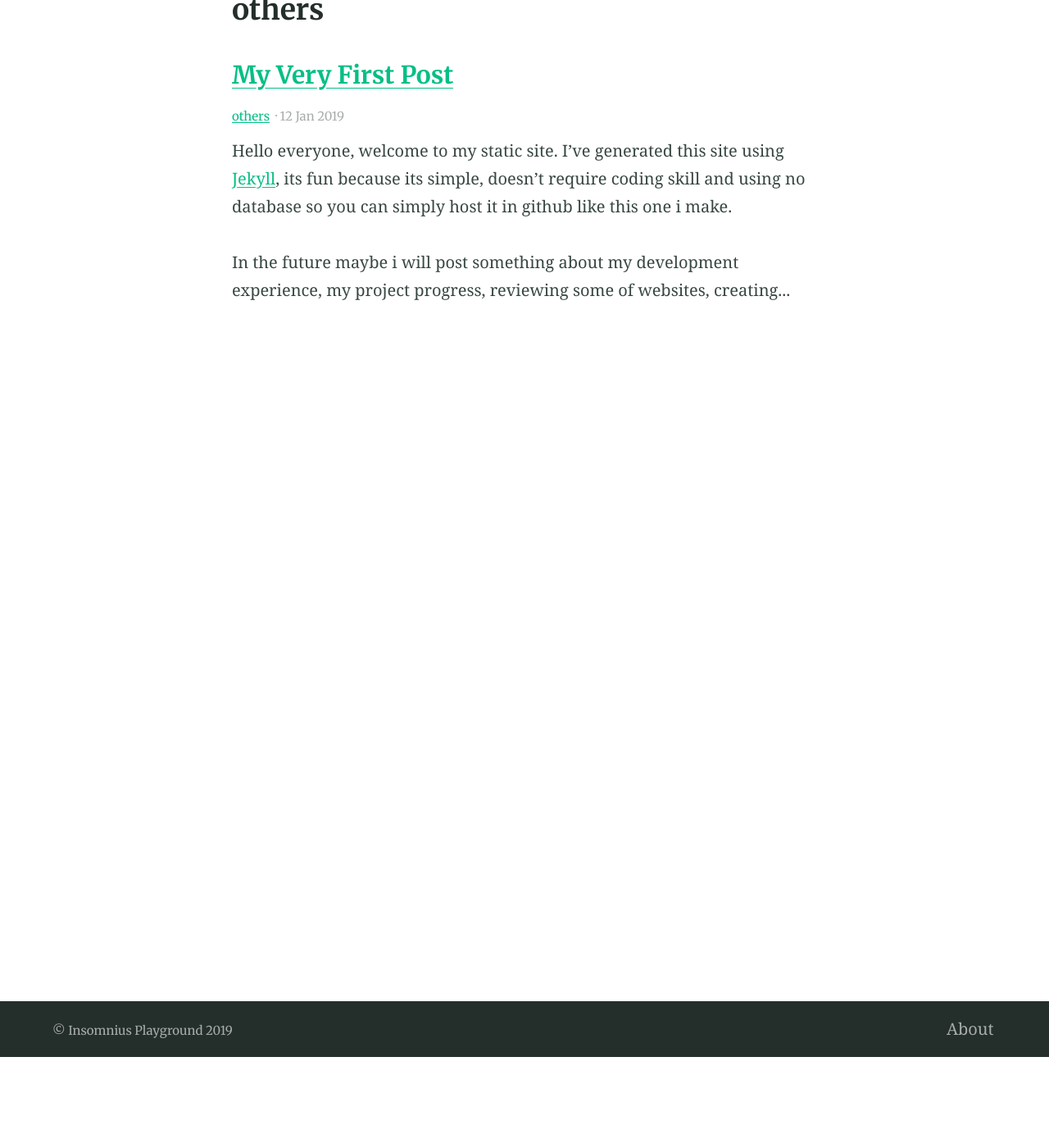
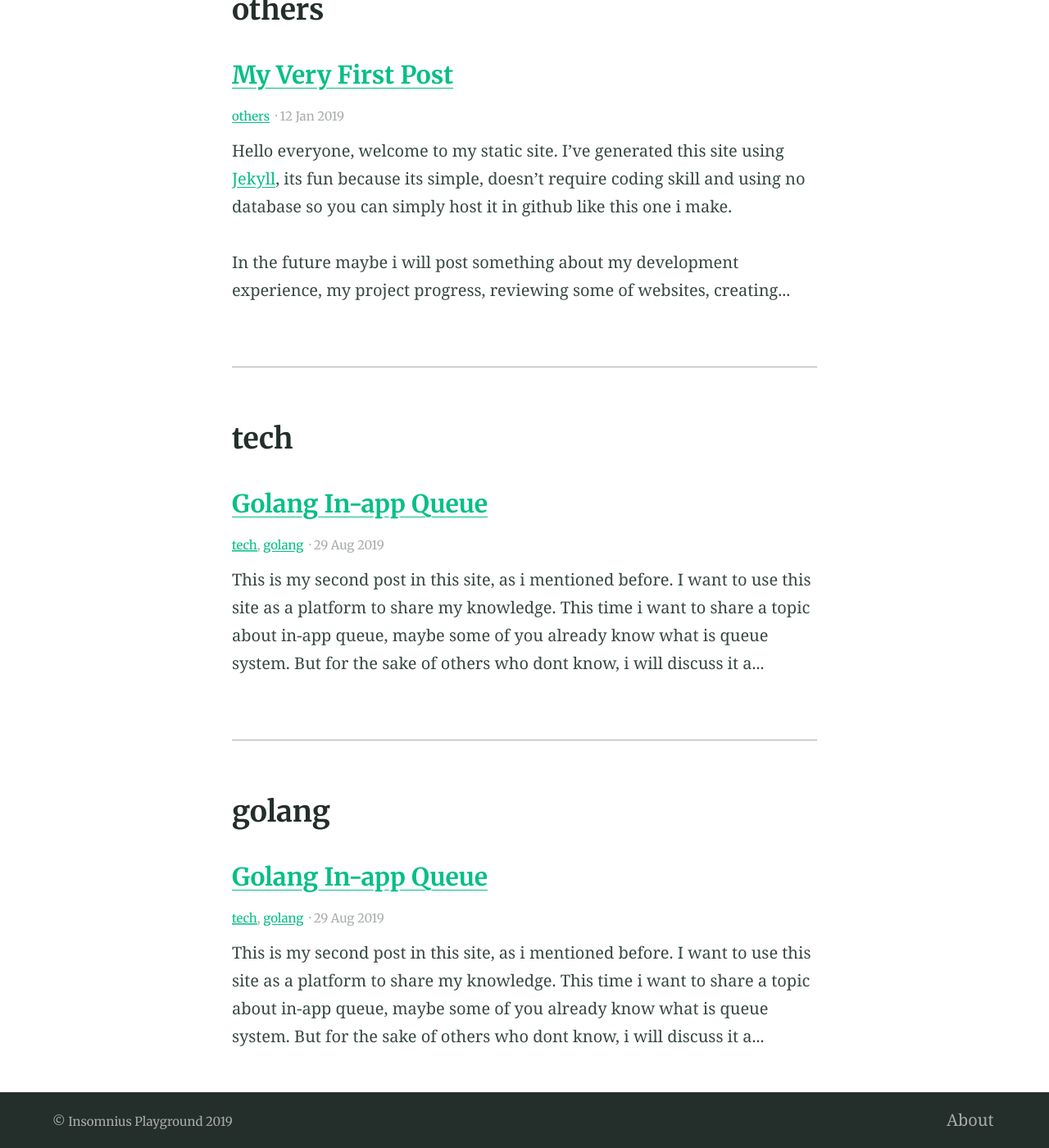
Before and after one commit to insomnius/personal, a Jekyll site: the page built from categories.md, in a window 1280 px wide and 1400 px high, scrolled down 111 px. Shown: the whole window at 82% size. Built offline with Jekyll 4.4.1, drawn with Linux system fonts in a browser that asks for light colours.

Commit message:
Add categories

```diff
--- a/_posts/2019-08-29-go-inapp-queue.markdown
+++ b/_posts/2019-08-29-go-inapp-queue.markdown
@@ -1,5 +1,9 @@
 ---
 title: Golang In-app Queue
+categories: [tech, golang]
+comments: true
+layout: post
+date:   2019-08-29 10:00:00 +0700
 ---
 
 This is my second post in this site, as i mentioned before. I want to use this site as a platform to share my knowledge. This time i want to share a topic about in-app queue, maybe some of you already know what is queue system. But for the sake of others who dont know, i will discuss it a little.
```
